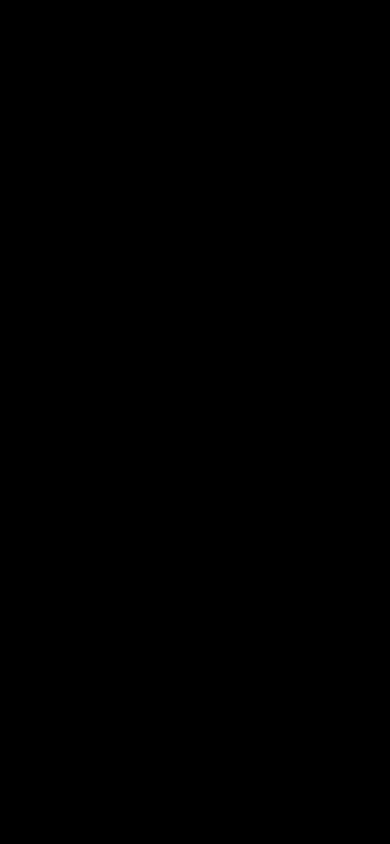
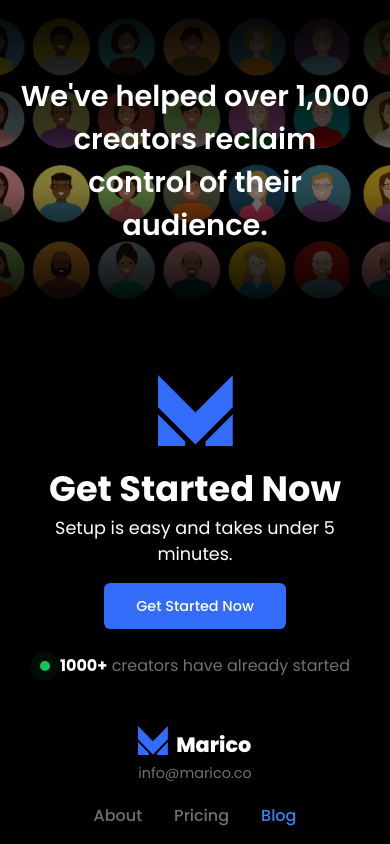
Before and after one commit to Temur9/Marico, a React (Create React App) app: page /blog in a window 390 px wide. Before the commit this address had no page. Shown: the part 2656-3500 px from the top of the page. Before the commit the page ends 844 px from the top, so only its background shows below. Built offline with nearby package versions, Linux system fonts and the light colour scheme.

Commit message:
home page responsive

```diff
--- a/src/App.js
+++ b/src/App.js
@@ -14,11 +14,11 @@ const App = () => {
     <Navbar/>
     <Routes>
       <Route path="/" element={<Home/>}/>
-      {/* <Route path="/about" element={<About/>}/>
+      <Route path="/about" element={<About/>}/>
       <Route path="/pricing" element={<Pricing/>}/>
       <Route path="/blog" element={<Blog/>}/>
       <Route path="/signUp" element={<SignUp/>}/>
-      <Route path="/logIn" element={<Login/>}/> */}
+      <Route path="/logIn" element={<Login/>}/>
     </Routes>
     </>
   );
--- a/src/components/Footer/Footer.scss
+++ b/src/components/Footer/Footer.scss
@@ -4,7 +4,6 @@
     padding: 3rem 0;
 
     &__section {
-
 
         &-title {
             display: flex;
@@ -64,7 +63,7 @@
                     margin-right: 15px;
                     border-radius: 50%;
                     background-color: $pulseClr;
-                    animation: pulse 1.5s infinite;
+                    animation: pulse 1.1s infinite;
 
                     @keyframes pulse {
                         0% {
@@ -146,3 +145,173 @@
         }
     }
 }
+
+@media(max-width:1024px){
+    .footer{
+        &__section{
+            &-title{
+                img{
+                    width: 100px;
+                }
+                h1{
+                    font-size: 3.2rem;
+                }
+                &>p{
+                    font-size: 1.5rem;
+                }
+                a{
+                    padding: 1rem 3rem;
+                    font-size: 1rem;
+                }
+            }
+
+            &-navigation{
+                &_logos{
+                    .footer__section-navigation_logo{
+                        a{
+                            font-size: 1.8rem;
+
+                            img{
+                                width: 40px;
+                            }
+                        }
+                    }
+                    .footer__section-navigation_email{
+                        p{
+                            font-size: 1.1rem;
+                        }
+                    }
+                }
+                &_links{
+                    .footer__section-navigation_link{
+                        li{
+                            a{
+                                font-size: 1.1rem;
+                            }
+                        }
+                    }
+                }
+            }
+        }
+    }
+}
+
+@media(max-width:768px){
+    .footer{
+        padding: 2rem 0;
+
+        &__section{
+            &-title{
+                img{
+                    width: 90px;
+                }
+                h1{
+                    font-size: 2.8rem;
+                }
+                &>p{
+                    font-size: 1.2rem;
+                }
+                a{
+                    padding: 1rem 2.5rem;
+                }
+                &_smallTxt{
+                    .pulse{
+                        width: 13px;
+                        height: 13px;
+                    }
+                    p{
+                        font-size: 1.1rem;
+                    }
+                }
+            }
+            &-navigation{
+                &_logos{
+                    .footer__section-navigation_logo{
+                        a{
+                            font-size: 1.5rem;
+
+                            img{
+                                width: 35px;
+                            }
+                        }
+                    }
+                    .footer__section-navigation_email{
+                        p{
+                            font-size: 1rem;
+                        }
+                    }
+                }
+                &_links{
+                    .footer__section-navigation_link{
+                        li{
+                            margin: 0 1rem;
+                            a{
+                                font-size: 1rem;
+                            }
+                        }
+                    }
+                }
+            }
+        }
+    }
+}
+
+@media(max-width:480px){
+    .footer{
+        padding: 1rem 0;
+
+        &__section{
+            &-title{
+                margin-bottom: 3rem;
+                img{
+                    width: 75px;
+                }
+                h1{
+                    text-align: center;
+                    font-size: 2.2rem;
+                }
+                &>p{
+                    text-align: center;
+                    font-size: 1.1rem;
+                }
+                a{
+                    padding: 0.8rem 2rem;
+                    font-size: 0.9rem;
+                }
+                &_smallTxt{
+                    .pulse{
+                        width: 10px;
+                        height: 10px;
+                        margin-right: 10px;
+
+                    }
+                    p{
+                        font-size: 1rem;
+                    }
+                }
+            }
+            &-navigation{
+                flex-direction: column;
+                justify-content: center;
+                &_logos{
+                    margin-bottom: 1.2rem;
+                    .footer__section-navigation_logo{
+                        a{
+                            font-size: 1.3rem;
+
+                            img{
+                                width: 30px;
+                                margin-right: 0.5rem;
+                            }
+                        }
+                    }
+                    .footer__section-navigation_email{
+                        p{
+                            font-size: 0.9rem;
+                        }
+                    }
+                }
+            }
+        }
+    }
+}
--- a/src/components/WhyLove/Why.scss
+++ b/src/components/WhyLove/Why.scss
@@ -108,6 +108,9 @@
                     h4{
                         flex-direction: column;
                     }
+                    p{
+                        text-align: center;
+                    }
                 }
                 .reason:nth-child(1){
                     align-self: center;
```
